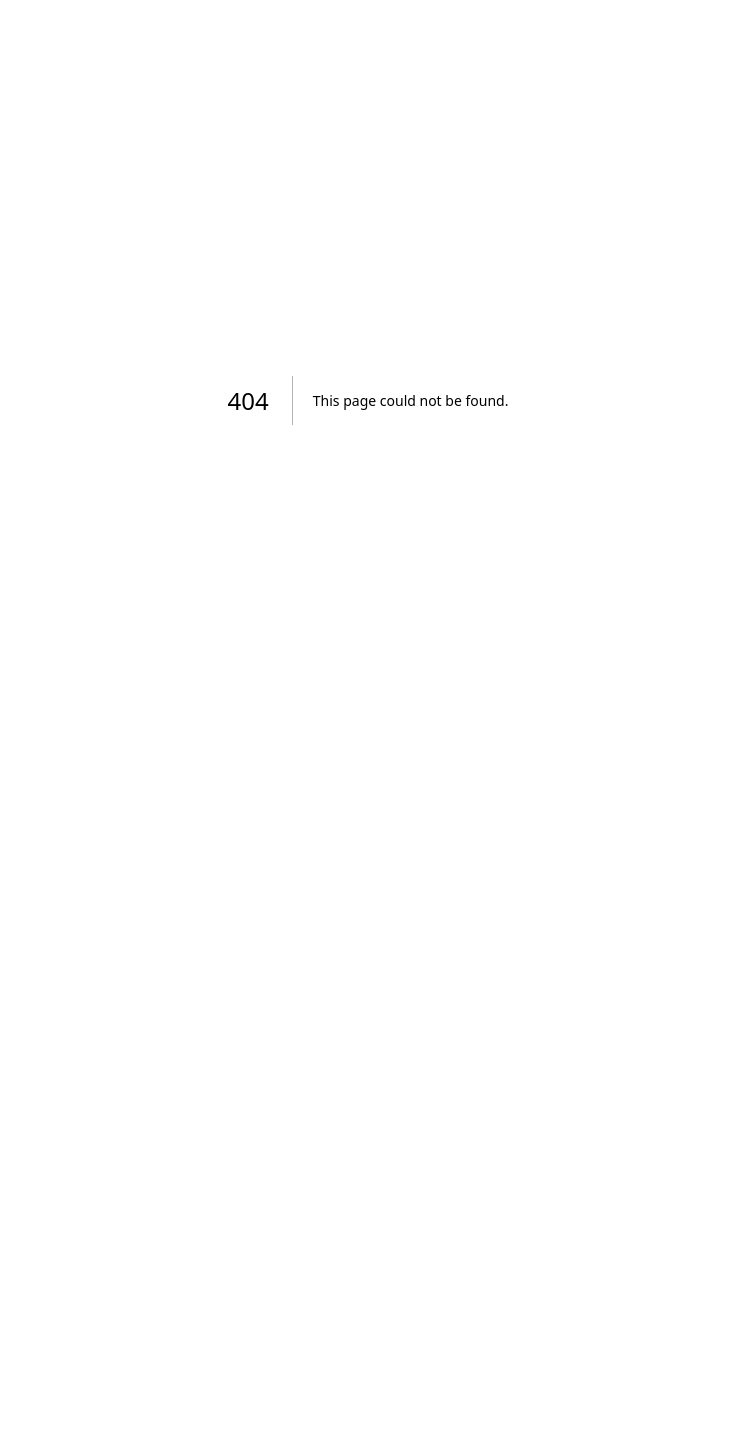
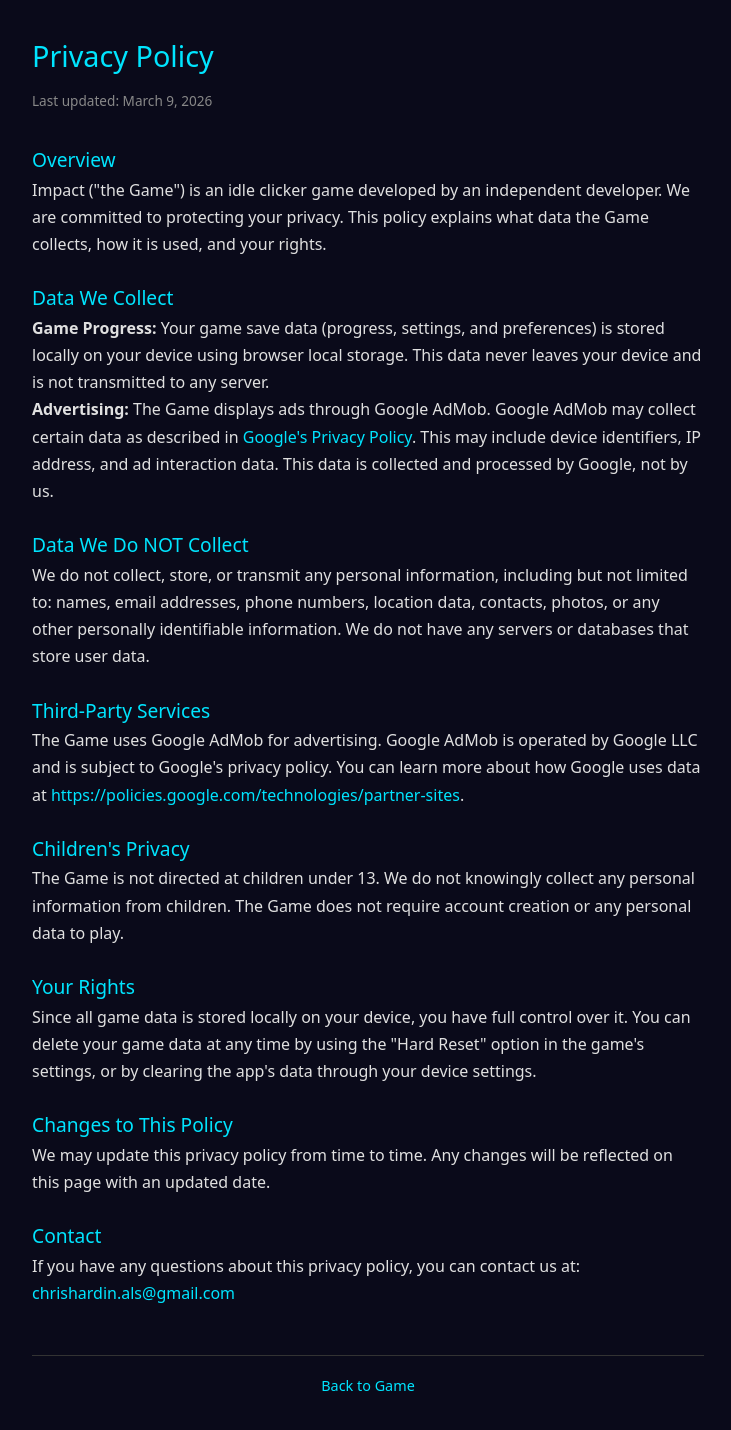
Before and after one commit to ChrisHardin0119/impact-game, a Next.js app: page /privacy in a window 1280 px wide. Before the commit this address had no page. Shown: the whole page, without its empty margins (272-1003 px from the left). Before the commit the page ends 800 px from the top, so only its background shows below. Built offline with nearby package versions, Linux system fonts and the light colour scheme.

Commit message:
v11: Add Capacitor Android, AdMob ads, privacy policy

```diff
--- a/app/page.tsx
+++ b/app/page.tsx
@@ -22,6 +22,7 @@ import AdModal from '@/components/AdModal';
 import { BoostType, applyBoost } from '@/lib/boosts';
 import FeedbackButton from '@/components/FeedbackButton';
 import FeedbackForm from '@/components/FeedbackForm';
+import { initAdMob } from '@/lib/adMobBridge';
 
 export default function GamePage() {
   const [state, setStateRaw] = useState<GameState>(defaultGameState());
@@ -50,6 +51,11 @@ export default function GamePage() {
   // Ensure text size adjust on mobile
   useEffect(() => {
     document.documentElement.style.setProperty('-webkit-text-size-adjust', '100%');
+  }, []);
+
+  // Initialize AdMob on native platforms
+  useEffect(() => {
+    initAdMob();
   }, []);
 
   // Load save on mount
--- /dev/null
+++ b/app/privacy/page.tsx
@@ -0,0 +1,95 @@
+export default function PrivacyPolicy() {
+  return (
+    <div style={{
+      maxWidth: '720px',
+      margin: '0 auto',
+      padding: '2rem 1.5rem',
+      fontFamily: 'system-ui, -apple-system, sans-serif',
+      color: '#e0e0e0',
+      backgroundColor: '#0a0a1a',
+      minHeight: '100vh',
+      lineHeight: 1.7,
+    }}>
+      <h1 style={{ fontSize: '1.8rem', marginBottom: '0.5rem', color: '#00e5ff' }}>
+        Privacy Policy
+      </h1>
+      <p style={{ color: '#888', fontSize: '0.85rem', marginBottom: '2rem' }}>
+        Last updated: March 9, 2026
+      </p>
+
+      <h2 style={{ fontSize: '1.2rem', color: '#00e5ff', marginTop: '1.5rem' }}>Overview</h2>
+      <p>
+        Impact (&quot;the Game&quot;) is an idle clicker game developed by an independent developer.
+        We are committed to protecting your privacy. This policy explains what data the Game
+        collects, how it is used, and your rights.
+      </p>
+
+      <h2 style={{ fontSize: '1.2rem', color: '#00e5ff', marginTop: '1.5rem' }}>Data We Collect</h2>
+      <p>
+        <strong>Game Progress:</strong> Your game save data (progress, settings, and preferences)
+        is stored locally on your device using browser local storage. This data never leaves
+        your device and is not transmitted to any server.
+      </p>
+      <p>
+        <strong>Advertising:</strong> The Game displays ads through Google AdMob. Google AdMob
+        may collect certain data as described in{' '}
+        <a href="https://policies.google.com/privacy" style={{ color: '#00e5ff' }}>
+          Google&apos;s Privacy Policy
+        </a>. This may include device identifiers, IP address, and ad interaction data.
+        This data is collected and processed by Google, not by us.
+      </p>
+
+      <h2 style={{ fontSize: '1.2rem', color: '#00e5ff', marginTop: '1.5rem' }}>Data We Do NOT Collect</h2>
+      <p>
+        We do not collect, store, or transmit any personal information, including but not
+        limited to: names, email addresses, phone numbers, location data, contacts, photos,
+        or any other personally identifiable information. We do not have any servers or
+        databases that store user data.
+      </p>
+
+      <h2 style={{ fontSize: '1.2rem', color: '#00e5ff', marginTop: '1.5rem' }}>Third-Party Services</h2>
+      <p>
+        The Game uses Google AdMob for advertising. Google AdMob is operated by Google LLC
+        and is subject to Google&apos;s privacy policy. You can learn more about how Google uses
+        data at{' '}
+        <a href="https://policies.google.com/technologies/partner-sites" style={{ color: '#00e5ff' }}>
+          https://policies.google.com/technologies/partner-sites
+        </a>.
+      </p>
+
+      <h2 style={{ fontSize: '1.2rem', color: '#00e5ff', marginTop: '1.5rem' }}>Children&apos;s Privacy</h2>
+      <p>
+        The Game is not directed at children under 13. We do not knowingly collect any
+        personal information from children. The Game does not require account creation
+        or any personal data to play.
+      </p>
+
+      <h2 style={{ fontSize: '1.2rem', color: '#00e5ff', marginTop: '1.5rem' }}>Your Rights</h2>
+      <p>
+        Since all game data is stored locally on your device, you have full control over it.
+        You can delete your game data at any time by using the &quot;Hard Reset&quot; option in the
+        game&apos;s settings, or by clearing the app&apos;s data through your device settings.
+      </p>
+
+      <h2 style={{ fontSize: '1.2rem', color: '#00e5ff', marginTop: '1.5rem' }}>Changes to This Policy</h2>
+      <p>
+        We may update this privacy policy from time to time. Any changes will be reflected
+        on this page with an updated date.
+      </p>
+
+      <h2 style={{ fontSize: '1.2rem', color: '#00e5ff', marginTop: '1.5rem' }}>Contact</h2>
+      <p>
+        If you have any questions about this privacy policy, you can contact us at:{' '}
+        <a href="mailto:chrishardin.als@gmail.com" style={{ color: '#00e5ff' }}>
+          chrishardin.als@gmail.com
+        </a>
+      </p>
+
+      <div style={{ marginTop: '3rem', paddingTop: '1rem', borderTop: '1px solid #333', textAlign: 'center' }}>
+        <a href="/" style={{ color: '#00e5ff', fontSize: '0.9rem' }}>
+          Back to Game
+        </a>
+      </div>
+    </div>
+  );
+}
--- a/components/AdModal.tsx
+++ b/components/AdModal.tsx
@@ -1,7 +1,8 @@
 'use client';
 
-import { useState, useEffect } from 'react';
+import { useState, useEffect, useRef } from 'react';
 import { BoostType, BOOST_DEFS } from '@/lib/boosts';
+import { isNativePlatform, showRewardedAd } from '@/lib/adMobBridge';
 
 interface Props {
   boostType: BoostType;
@@ -11,9 +12,29 @@ interface Props {
 
 export default function AdModal({ boostType, onComplete, onCancel }: Props) {
   const [countdown, setCountdown] = useState(5);
+  const [nativeAdState, setNativeAdState] = useState<'loading' | 'showing' | 'done'>('loading');
   const boost = BOOST_DEFS.find(b => b.id === boostType);
+  const attemptedNative = useRef(false);
 
+  // On native platforms, show a real AdMob rewarded ad
   useEffect(() => {
+    if (!isNativePlatform() || attemptedNative.current) return;
+    attemptedNative.current = true;
+
+    setNativeAdState('showing');
+    showRewardedAd().then((rewarded) => {
+      setNativeAdState('done');
+      if (rewarded) {
+        onComplete();
+      } else {
+        onCancel();
+      }
+    });
+  }, [onComplete, onCancel]);
+
+  // On web, use the countdown placeholder
+  useEffect(() => {
+    if (isNativePlatform()) return;
     if (countdown <= 0) {
       onComplete();
       return;
@@ -24,6 +45,24 @@ export default function AdModal({ boostType, onComplete, onCancel }: Props) {
 
   if (!boost) return null;
 
+  // On native, show a minimal loading screen while ad loads
+  if (isNativePlatform()) {
+    return (
+      <div className="fixed inset-0 bg-black/80 flex items-center justify-center z-50 px-4">
+        <div className="card max-w-sm w-full text-center mx-4">
+          <div className="text-4xl mb-2">{boost.emoji}</div>
+          <div className="text-sm text-gray-400 mb-4">
+            {nativeAdState === 'loading' ? 'Loading ad...' : 'Playing ad...'}
+          </div>
+          <div className="text-xs text-gray-500 animate-pulse">
+            Complete the ad to earn your boost!
+          </div>
+        </div>
+      </div>
+    );
+  }
+
+  // Web placeholder UI
   return (
     <div className="fixed inset-0 bg-black/80 flex items-center justify-center z-50 px-4">
       <div className="card max-w-sm w-full text-center mx-4">
--- a/lib/adMobBridge.ts
+++ b/lib/adMobBridge.ts
@@ -11,17 +11,20 @@
  * 4. Use showRewardedAd() before granting boost rewards
  */
 
-// Placeholder ad unit IDs — replace with real ones before app store submission
+// Ad unit IDs — using Google test IDs for development
+// Replace with real ones from your AdMob console before production release
+const USE_TEST_ADS = true; // Set to false when you have real ad unit IDs
+
 export const AD_UNIT_IDS = {
   ios: {
-    rewarded: 'ca-app-pub-XXXXXXXXXX/YYYYYYYYYY', // Replace with real iOS rewarded ad unit ID
+    rewarded: USE_TEST_ADS
+      ? 'ca-app-pub-3940256099942544/1712485313' // Google test rewarded (iOS)
+      : 'ca-app-pub-XXXXXXXXXX/YYYYYYYYYY', // Replace with real iOS rewarded ad unit ID
   },
   android: {
-    rewarded: 'ca-app-pub-XXXXXXXXXX/YYYYYYYYYY', // Replace with real Android rewarded ad unit ID
-  },
-  // Test IDs for development
-  test: {
-    rewarded: 'ca-app-pub-3940256099942544/5224354917', // Google test ad unit ID
+    rewarded: USE_TEST_ADS
+      ? 'ca-app-pub-3940256099942544/5224354917' // Google test rewarded (Android)
+      : 'ca-app-pub-XXXXXXXXXX/YYYYYYYYYY', // Replace with real Android rewarded ad unit ID
   },
 };
 
@@ -89,22 +92,28 @@ export async function showRewardedAd(): Promise<boolean> {
       : AD_UNIT_IDS.android.rewarded;
 
     return new Promise<boolean>(async (resolve) => {
+      let rewardHandle: { remove: () => void } | null = null;
+      let dismissHandle: { remove: () => void } | null = null;
+
+      const cleanup = () => {
+        rewardHandle?.remove();
+        dismissHandle?.remove();
+      };
+
       // Listen for reward event
-      const rewardListener = AdMob.addListener(
+      rewardHandle = await AdMob.addListener(
         RewardAdPluginEvents.Rewarded,
         () => {
-          rewardListener.remove();
-          dismissListener.remove();
+          cleanup();
           resolve(true);
         }
       );
 
       // Listen for dismiss without reward
-      const dismissListener = AdMob.addListener(
+      dismissHandle = await AdMob.addListener(
         RewardAdPluginEvents.Dismissed,
         () => {
-          rewardListener.remove();
-          dismissListener.remove();
+          cleanup();
           resolve(false);
         }
       );
@@ -113,8 +122,7 @@ export async function showRewardedAd(): Promise<boolean> {
         await AdMob.prepareRewardVideoAd({ adId });
         await AdMob.showRewardVideoAd();
       } catch (err) {
-        rewardListener.remove();
-        dismissListener.remove();
+        cleanup();
         console.warn('Rewarded ad failed:', err);
         resolve(false);
       }
```
Also changed, not shown: package.json (+9 -3 lines), 17 other files (tests, documents, lock files or other folders).
